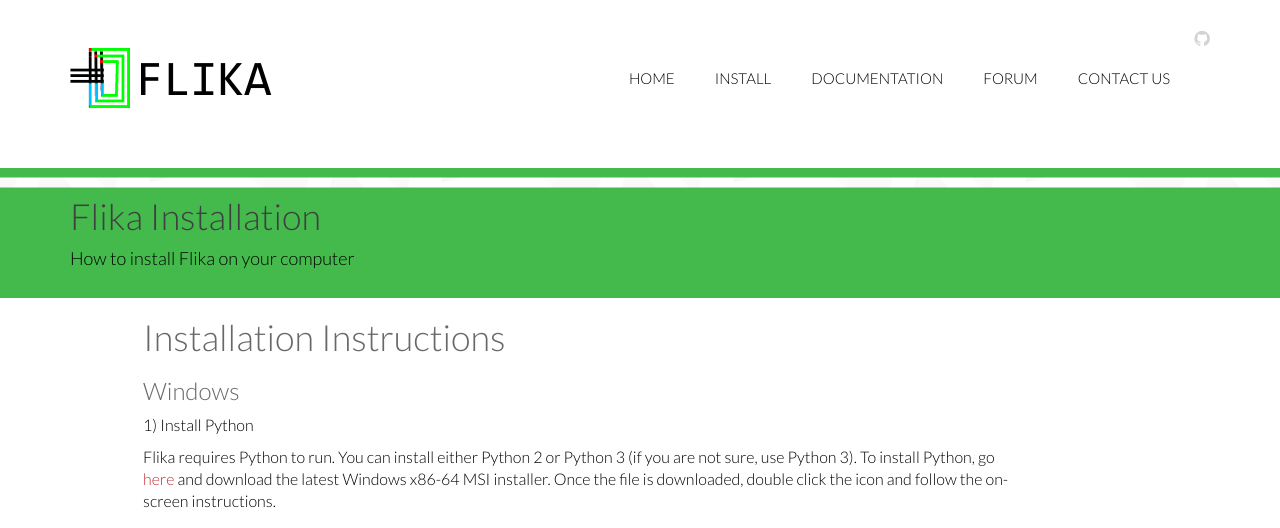
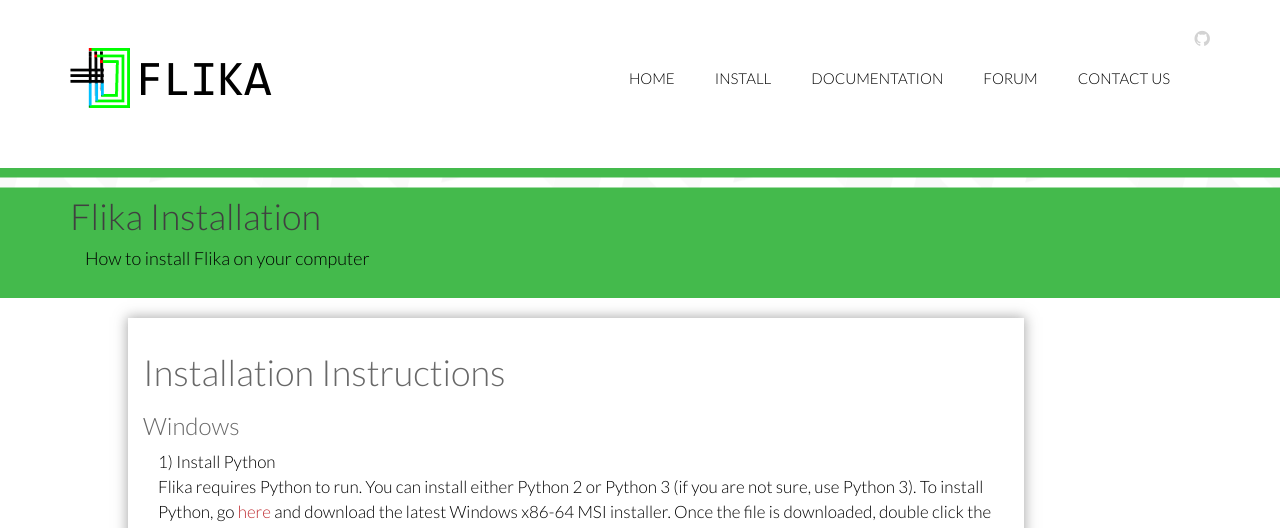
Before and after one commit to flika-org/flika-org.github.io, a Jekyll site: the page built from install.html, in a window 1280 px wide. Shown: the top 528 px of the page. Built offline with Jekyll 4.4.1, drawn with Linux system fonts in a browser that asks for light colours; nearby versions of some CDN libraries.

Commit message:
border on install page

```diff
--- a/install.html
+++ b/install.html
@@ -3,6 +3,8 @@
 title: Flika Installation
 about: How to install Flika on your computer
 ---
+
+<link href="/static/css/notebook.css" rel="stylesheet">
 
 <body>
 	<div tabindex="-1" id="notebook" class="border-box-sizing">
```
